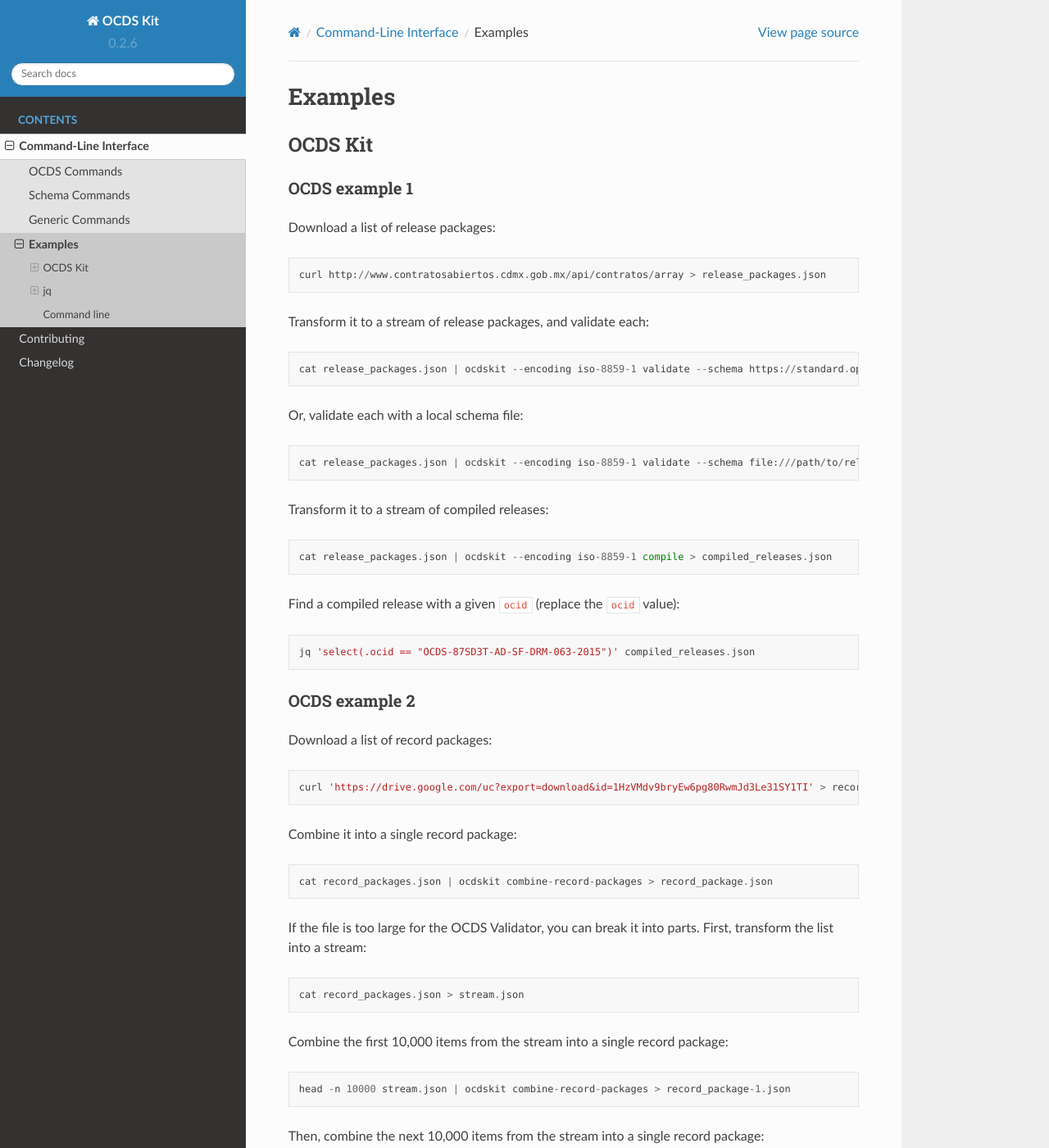
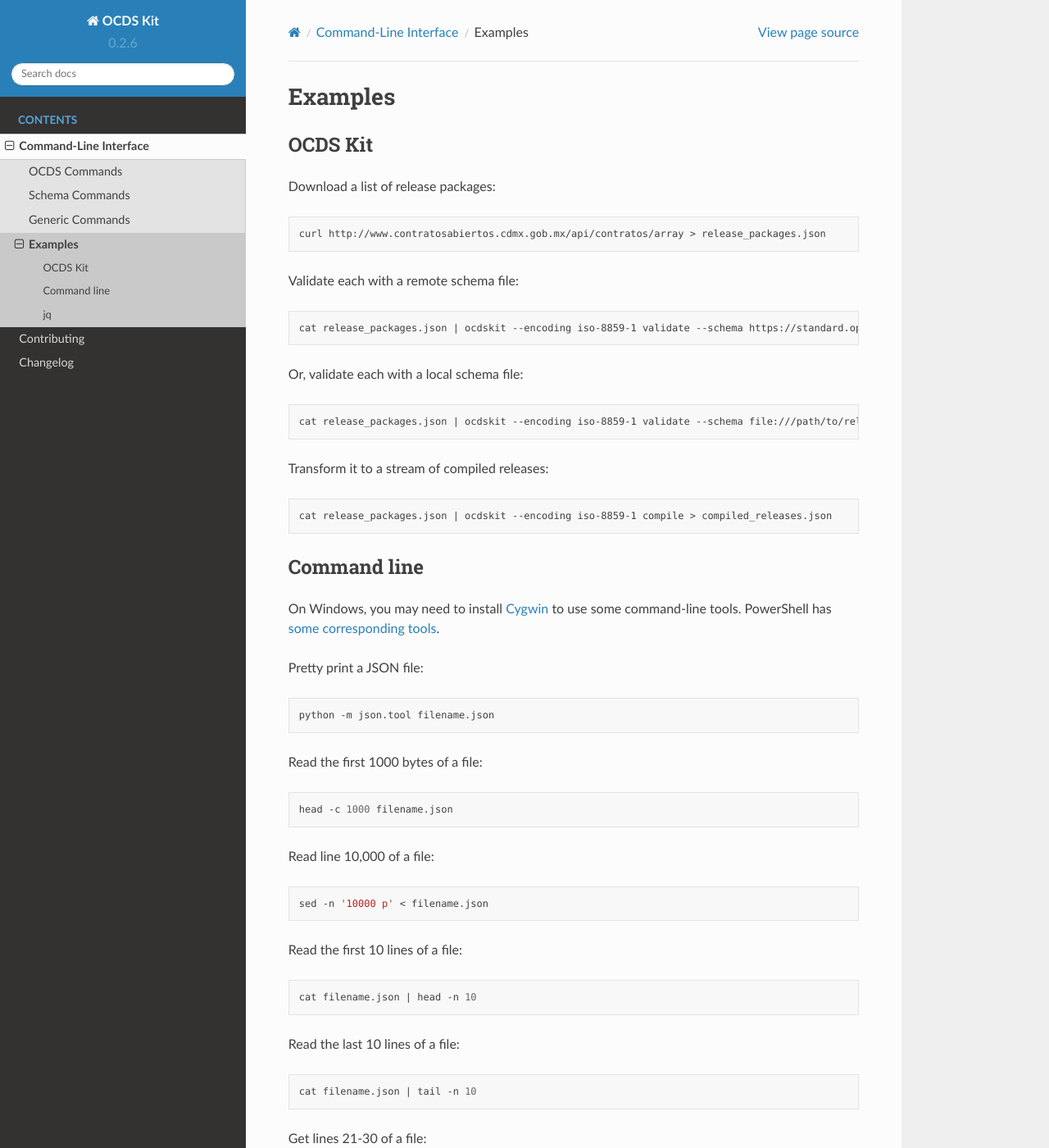
Before and after one commit to open-contracting/ocdskit, a Sphinx documentation site: the page built from docs/cli/examples.rst, in a window 1280 px wide and 1400 px high. Shown: the whole window at 82% size. Built offline with Sphinx 7.4.7 and the Read the Docs theme 2.0.0, drawn with Linux system fonts in a browser that asks for light colours; pages that are not in the unit, such as notebooks, are missing from menus; some of the changed text lies outside the part shown.

Commit message:
Update examples. Remove example with URL that is gone.

```diff
--- a/docs/cli/examples.rst
+++ b/docs/cli/examples.rst
@@ -4,131 +4,94 @@
 OCDS Kit
 --------
 
-OCDS example 1
-~~~~~~~~~~~~~~
+Download a list of release packages:
 
-Download a list of release packages::
+.. code-block:: bash
 
     curl http://www.contratosabiertos.cdmx.gob.mx/api/contratos/array > release_packages.json
 
-Transform it to a stream of release packages, and validate each::
+Validate each with a remote schema file:
+
+.. code-block:: bash
 
     cat release_packages.json | ocdskit --encoding iso-8859-1 validate --schema https://standard.open-contracting.org/schema/1__0__3/release-package-schema.json
 
-Or, validate each with a local schema file::
+Or, validate each with a local schema file:
+
+.. code-block:: bash
 
     cat release_packages.json | ocdskit --encoding iso-8859-1 validate --schema file:///path/to/release-package-schema.json
 
-Transform it to a stream of compiled releases::
+Transform it to a stream of compiled releases:
+
+.. code-block:: bash
 
     cat release_packages.json | ocdskit --encoding iso-8859-1 compile > compiled_releases.json
 
-Find a compiled release with a given ``ocid`` (replace the ``ocid`` value)::
+.. _command-line:
 
-    jq 'select(.ocid == "OCDS-87SD3T-AD-SF-DRM-063-2015")' compiled_releases.json
+Command line
+------------
 
-OCDS example 2
-~~~~~~~~~~~~~~
+On Windows, you may need to install `Cygwin <http://cygwin.com>`__ to use some command-line tools. PowerShell has `some corresponding tools <http://xahlee.info/powershell/PowerShell_for_unixer.html>`__.
 
-Download a list of record packages::
+Pretty print a JSON file:
 
-    curl 'https://drive.google.com/uc?export=download&id=1HzVMdv9bryEw6pg80RwmJd3Le31SY1TI' > record_packages.json
+.. code-block:: bash
 
-Combine it into a single record package::
+    python -m json.tool filename.json
 
-    cat record_packages.json | ocdskit combine-record-packages > record_package.json
+Read the first 1000 bytes of a file:
 
-If the file is too large for the OCDS Validator, you can break it into parts. First, transform the list into a stream::
+.. code-block:: bash
 
-    cat record_packages.json > stream.json
+    head -c 1000 filename.json
 
-Combine the first 10,000 items from the stream into a single record package::
+Read line 10,000 of a file:
 
-    head -n 10000 stream.json | ocdskit combine-record-packages > record_package-1.json
+.. code-block:: bash
 
-Then, combine the next 10,000 items from the stream into a single record package::
+    sed -n '10000 p' < filename.json
 
-    tail -n +10001 stream.json | head -n 10000 | ocdskit combine-record-packages > record_package-2.json
+Read the first 10 lines of a file:
 
-And so on::
+.. code-block:: bash
 
-    tail -n +20001 stream.json | head -n 10000 | ocdskit combine-record-packages > record_package-3.json
+    cat filename.json | head -n 10
+
+Read the last 10 lines of a file:
+
+.. code-block:: bash
+
+    cat filename.json | tail -n 10
+
+Get lines 21-30 of a file:
+
+.. code-block:: bash
+
+    cat filename.json | tail -n +20 | head -n 10
+
+Split each line of a file into new files named ``xaaaa``, ``xaaab``, ``xaaac``, etc.:
+
+.. code-block:: bash
+
+    cat filename.json | split -l 1 -a 4
+
+Add newlines to ends of files (Fish shell)::
+
+    for i in *.json; echo >> $i; end
 
 .. _jq:
 
 jq
 --
 
-jq example
-~~~~~~~~~~
+`jq <https://stedolan.github.io/jq/>`__ has a very good tutorial and manual.
 
-`jq <https://stedolan.github.io/jq/>`__ has a very good tutorial and manual. We cover common operations here.
+Find a compiled release with a given ``ocid`` (replace the ``ocid`` value):
 
-Get an array of release packages::
+.. code-block:: bash
 
-    curl http://www.contratosabiertos.cdmx.gob.mx/api/contratos/array > release_packages.json
-
-Get the first release package::
-
-    jq '.[0]' release_packages.json
-
-Get the release packages, one line per package::
-
-    cat release_packages.json
-
-Get the second 10 release packages, one line per package::
-
-    jq --compact-output --raw-output --monochrome-output '.[10:20][]' release_packages.json
-
-Or, with short options::
-
-    jq -crM '.[10:20][]' release_packages.json
-
-Or, using ``head`` and ``tail``::
-
-    cat release_packages.json | tail -n +10 | head -n 10
-
-Get the first or last packages using ``head`` or ``tail``::
-
-    cat release_packages.json | head -n 15
-    cat release_packages.json | tail -n 30
-
-You can stream release packages, one line per package, to most OCDS Kit commands::
-
-    cat release_packages.json | ocdskit compile
-
-Or, you can split the stream of release packages into individual files named ``xaaaa``, ``xaaab``, ``xaaac``, etc.::
-
-    cat release_packages.json | split -l 1 -a 4
-
-jq snippets
-~~~~~~~~~~~
-
-Get the compiled releases from a record package, one line per release::
-
-    jq -crM '.records[].compiledRelease' record_package.json
+    jq 'select(.ocid == "OCDS-87SD3T-AD-SF-DRM-063-2015")' releases.json
 
 If the file is large, ``jq`` commands can consume GBs of memory. `See this StackOverflow answer <https://stackoverflow.com/questions/39232060/process-large-json-stream-with-jq/48786559#48786559>`__.
-
-.. _command-line:
-
-Command line
-------------
-
-Pretty print::
-
-    python -m json.tool filename.json
-
-Read the first 1000 bytes of a file::
-
-    head -c 1000 filename.json
-
-Add newlines to ends of files (Fish shell)::
-
-    for i in *.json; echo >> $i; end
-
-Read line 10,000 of a file::
-
-    sed -n '10000 p' < filename.json
-
-On Windows, you may need to install `Cygwin <http://cygwin.com>`__ to use some command-line tools. PowerShell has `some corresponding tools <http://xahlee.info/powershell/PowerShell_for_unixer.html>`__.
```
